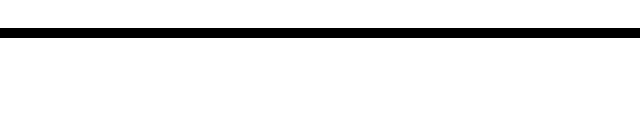
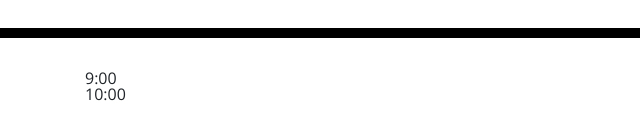
Before and after one commit to liamok19/workDaySchedule_thirdPartyAPIs, a plain HTML site: page index.html in a window 1280 px wide. Shown: the part 230-370 px from the top of the page, 0-640 px from the left. Drawn offline with nearby package versions, Linux system fonts and the light colour scheme; files that its build step writes are made by us from their sources.

Commit message:
timeblocks added.

```diff
--- a/assets/CSS/style.css
+++ b/assets/CSS/style.css
@@ -69,3 +69,9 @@ textarea {
   font-size: 20px;
   transition: all 0.3s ease-in-out;
 }
+
+/* .container {
+  display: grid;
+  grid-gap: 0.2rem;
+  grid-template-columns:5rem repeat (4, 1fr);
+} */
--- a/index.html
+++ b/index.html
@@ -30,6 +30,8 @@
     </header>
     <div class="container">
       <!-- Timeblocks go here -->
+      <div class="morning_9_AM">9:00</div>
+      <div class="morning_10_AM">10:00</div>
     </div>
 
     <script src="https://cdnjs.cloudflare.com/ajax/libs/jquery/3.2.1/jquery.min.js"></script>
```
Also changed, not shown: 1 other file.
